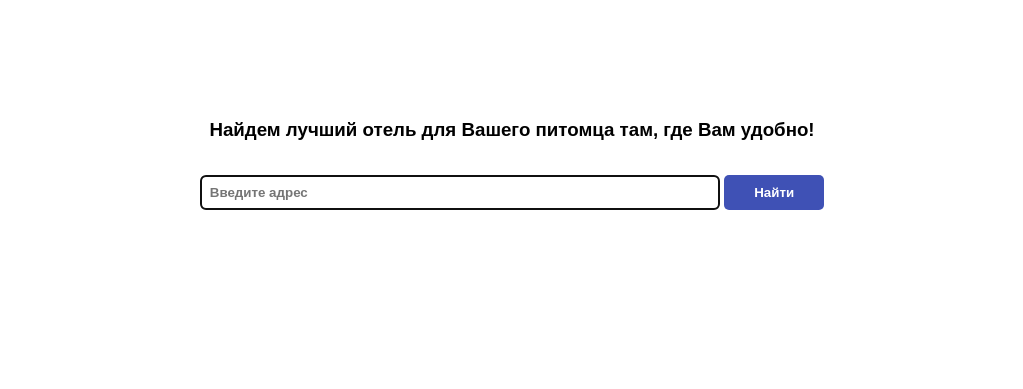
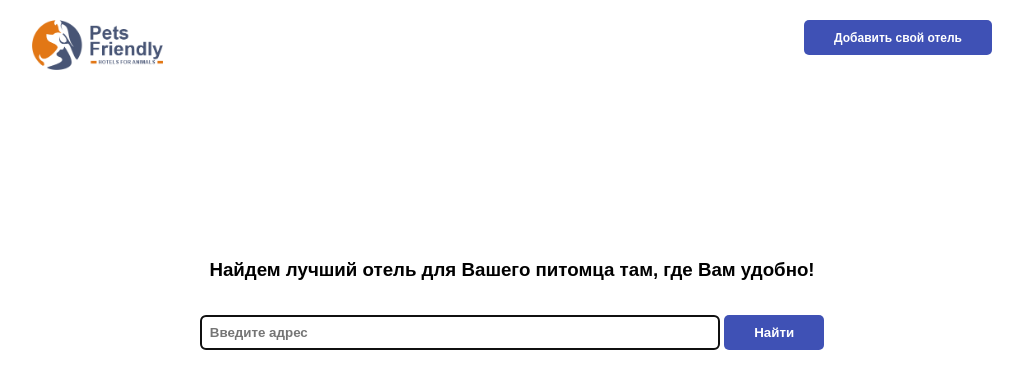
Before and after one commit to ChmutovSergey/pets_friendly, a Django app: page / in a window 1280 px wide. Shown: the top 389 px of the page, without its empty margins (128-1151 px from the left). Run offline with Django 3.2, Linux system fonts and the light colour scheme.

Commit message:
Добавить логотип и кнопку по созданию объекта в шапку

```diff
--- a/main_app/static/main_app/css/base.css
+++ b/main_app/static/main_app/css/base.css
@@ -5,8 +5,57 @@ html, body {
     font-family: Arial;
 }
 
-.header {
-    padding: 5px;
+#wrapper {
+	max-width: 960px;
+	margin: auto;
+}
+
+header {
+	padding: 20px 0;
+}
+
+header .logo img {
+    height: 50px;
+}
+
+header ul {
+    margin: 0;
+    padding: 0;
+}
+
+header ul li {
+    list-style-position: inside;
+    font-weight: 600;
+    font-size: 12px;
+    padding: 10px;
+}
+
+header ul a {
+    text-decoration: none;
+    vertical-align: middle;
+}
+
+header div {
+    display: inline-block;
+    float: right;
+    vertical-align: middle;
+}
+
+header div:nth-of-type(odd) {
+    float: left;
+    clear: right;
+}
+
+.top-menu li {
+    display: inline-block;
+    padding: 10px 30px;
+    margin: 0;
+    background-color: #3F51B5;
+    border-radius: 5px;
+}
+
+.top-menu a {
+    color: #fff;
 }
 
 ul.nav {
--- a/main_app/templates/main_app/base.html
+++ b/main_app/templates/main_app/base.html
@@ -11,6 +11,21 @@
         {% block script %}{% endblock %}
     </head>
     <body>
-        {% block content %}{% endblock %}
+        <div id="wrapper">
+            <header>
+                <div class="logo">
+                    <a href="/"><img src="{% static 'main_app/img/logo.png' %}" alt="Logo"></a>
+                </div>
+                <div class="top-menu">
+                    <ul>
+                        <li><a href="/">Добавить свой отель</a></li>
+                    </ul>
+                </div>
+            </header>
+            <div class="content">
+                {% block content %}{% endblock %}
+            </div>
+        </div>
+        <footer class="footer"></footer>
     </body>
 </html>
--- a/main_app/templates/main_app/index.html
+++ b/main_app/templates/main_app/index.html
@@ -19,7 +19,7 @@
 {% block content %}
 <div class="content">
     <h3>Найдем лучший отель для Вашего питомца там, где Вам удобно!</h3>
-    <form name="select_city" method="GET" class="set_address">
+    <form name="search_city" method="GET" class="set_address">
         {% csrf_token %}
         <p class="address"><input class="text_address" type="text" id="input_address" placeholder="Введите адрес" autofocus></p>
         <p class="address"><input class="button_address" type="button" onclick="getGeoCode()" value="Найти"></p>
```
Also changed, not shown: main_app/static/main_app/img/logo.png (added).
